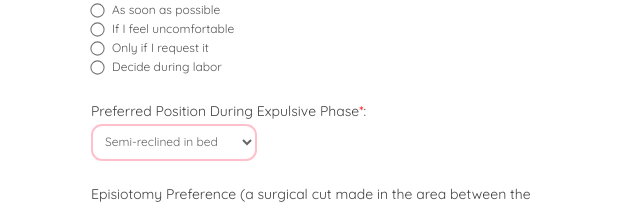
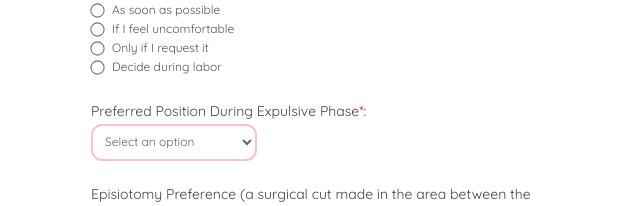
Before and after one commit to fernandodestefani/myBirthPlan, a React (Vite) app: page / in a window 1280 px wide. Shown: the part 1340-1546 px from the top of the page, without its empty margins (319-959 px from the left). Built offline with nearby package versions, Linux system fonts and the light colour scheme.

Commit message:
updated generatePDF function to handle additional notes from the form

```diff
--- a/src/App.jsx
+++ b/src/App.jsx
@@ -16,14 +16,15 @@ export default function App() {
   const [eatingDuringLabor, setEatingDuringLabor] = useState("");
   const [mobilityDuringLabor, setMobilityDuringLabor] = useState("");
   const [reliefOptions, setReliefOptions] = useState([]);
-  const [painMedication, setPainMedication] = useState("")
+  const [painMedication, setPainMedication] = useState("");
+  const [laborPosition, setLaborPosition] = useState("");
   const [episiotomyPreference, setEpisiotomyPreference] = useState("");
   const [umbilicalCordCuttingPreference, setUmbilicalCordCuttingPreference] = useState("");
   const [placentaViewing, setPlacentaViewing] = useState('')
   const [immediateContactPreference, setImmediateContactPreference] = useState("");
   const [breastfeeding, setBreastfeeding] = useState("");
   const [babyFirstBath, setBabyFirstBath] = useState("");
-
+  const [notes, setNotes] = useState("");
 
   return (
     <div>
@@ -52,6 +53,8 @@ export default function App() {
         setReliefOptions={setReliefOptions}
         painMedication={painMedication}
         setPainMedication={setPainMedication}
+        laborPosition={laborPosition}
+        setLaborPosition={setLaborPosition}
         episiotomyPreference={episiotomyPreference}
         setEpisiotomyPreference={setEpisiotomyPreference}
         umbilicalCordCuttingPreference={umbilicalCordCuttingPreference}
@@ -64,6 +67,8 @@ export default function App() {
         setBreastfeeding={setBreastfeeding}
         babyFirstBath={babyFirstBath}
         setBabyFirstBath={setBabyFirstBath}
+        notes={notes}
+        setNotes={setNotes}
       />
       <ActionButtons
         onGeneratePDF={() =>
@@ -79,13 +84,14 @@ export default function App() {
             mobilityDuringLabor,
             reliefOptions,
             painMedication,
+            laborPosition,
             episiotomyPreference,
             umbilicalCordCuttingPreference,
             placentaViewing,
             immediateContactPreference,
             breastfeeding,
             babyFirstBath,
-
+            notes,
           })
         }
       />
--- a/src/assets/generatePDF.js
+++ b/src/assets/generatePDF.js
@@ -13,12 +13,14 @@ export default function generatePDF({
   mobilityDuringLabor,
   reliefOptions,
   painMedication,
+  laborPosition,
   episiotomyPreference,
   umbilicalCordCuttingPreference,
   placentaViewing,
   immediateContactPreference,
   breastfeeding,
   babyFirstBath,
+  notes,
 }) {
   const doc = new jsPDF();
 
@@ -54,12 +56,14 @@ export default function generatePDF({
     { label: "Mobility:", value: mobilityDuringLabor },
     { label: "Relief options:", value: reliefOptions },
     { label: "Pain Medication:", value: painMedication },
+    { label: "Labor Position:", value: laborPosition },
     { label: "Episiotomy Preference:", value: episiotomyPreference },
     { label: "Umbilical Cord Cutting:", value: umbilicalCordCuttingPreference },
     { label: "Placenta Viewing:", value: placentaViewing },
     { label: "Contact with the Baby:", value: immediateContactPreference },
     { label: "Breastfeeding:", value: breastfeeding },
     { label: "Baby's First Bath:", value: babyFirstBath },
+    { label: "Additional Notes:", value: notes},
   ];
 
   fields.forEach((field, i) => {
--- a/src/components/BirthPlanForm.jsx
+++ b/src/components/BirthPlanForm.jsx
@@ -26,6 +26,8 @@ export default function BirthPlanForm({
   setReliefOptions,
   painMedication,
   setPainMedication,
+  laborPosition,
+  setLaborPosition,
   episiotomyPreference,
   setEpisiotomyPreference,
   umbilicalCordCuttingPreference,
@@ -38,7 +40,8 @@ export default function BirthPlanForm({
   setBreastfeeding,
   babyFirstBath,
   setBabyFirstBath,
-
+  notes,
+  setNotes
 }) {
   return (
     <form>
@@ -221,19 +224,21 @@ export default function BirthPlanForm({
           id="expulsivePosition"
           required
           className="select-field__select"
+          value={laborPosition}
+          onChange={e => setLaborPosition(e.target.value)}
         >
           <option value="" disabled>
             Select an option
           </option>
-          <option value="semiReclined">Semi-reclined in bed</option>
-          <option value="squatting">Squatting</option>
-          <option value="supportedSquat">Squatting with support</option>
-          <option value="birthingStool">Birthing stool</option>
-          <option value="handsAndKnees">On all fours (Gaskin)</option>
-          <option value="sideLying">Side-lying</option>
-          <option value="standing">Standing</option>
-          <option value="freedomToChoose">Decide during labor</option>
-          <option value="noPreference">No preference</option>
+          <option value="Semi-reclined in bed">Semi-reclined in bed</option>
+          <option value="Squatting">Squatting</option>
+          <option value="Squatting with support">Squatting with support</option>
+          <option value="Birthing stool">Birthing stool</option>
+          <option value="On all fours">On all fours (Gaskin)</option>
+          <option value="Side-lying">Side-lying</option>
+          <option value="Standing">Standing</option>
+          <option value="Decide during labor">Decide during labor</option>
+          <option value="No preference">No preference</option>
         </select>
       </div>
 
@@ -371,6 +376,8 @@ export default function BirthPlanForm({
           rows="4"
           placeholder="Example: I would like to touch my baby’s head during crowning (the moment when the baby’s head becomes visible)..."
           className="textarea-field__textarea"
+          value={notes}
+          onChange={e => setNotes(e.target.value)}
         ></textarea>
       </fieldset>
 
```
